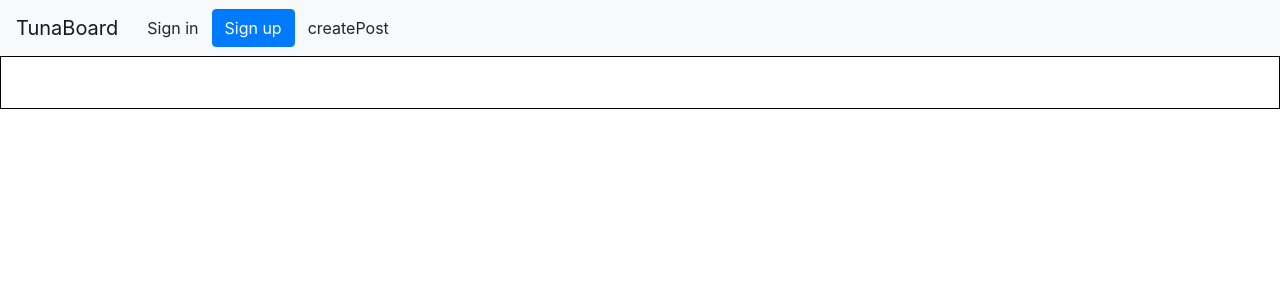
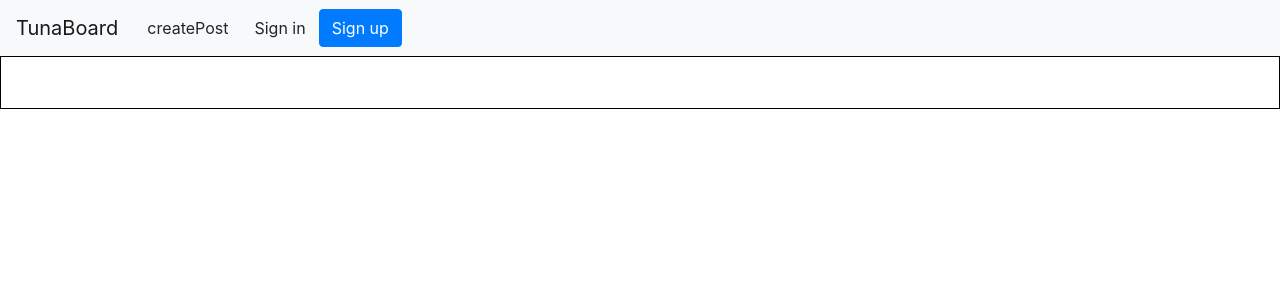
Before and after one commit to FRESH-TUNA/Auth_Django, a Django app: page / in a window 1280 px wide. Shown: the top 300 px of the page. Run offline with Django 3.2, Linux system fonts and the light colour scheme; data that the repository does not hold is empty; some libraries are stand-ins or nearby versions.

Commit message:
flex 레이아웃 구성

```diff
--- a/SimpleBoard/templates/Shared/nav.html
+++ b/SimpleBoard/templates/Shared/nav.html
@@ -1,7 +1,10 @@
-<nav class="navbar navbar-expand-sm bg-light navbar-light">
+<nav class="navbar navbar-expand-sm bg-light navbar-light" id="nav">
     <a class="navbar-brand" href="">TunaBoard</a>
+    <ul class="navbar-nav">
+            <a href="{% url 'createPost' %}"><button type="button" class="btn">createPost</button></a>
+    </ul>
 
-    <ul class="navbar-nav">
+    <ul class="navbar-nav" id="auth">
         {% if user.is_authenticated %}
             <li class="nav-item">
                 <a class="nav-link">Welcome! {{user.username}}</a>
@@ -22,8 +25,4 @@
                 <button type="button" class="btn btn-primary" data-toggle="modal" data-target="#signup-modal">Sign up</button>
         </li>
     </ul>
-
-    <ul class="navbar-nav">
-            <a href="{% url 'createPost' %}"><button type="button" class="btn">createPost</button></a>
-    </ul>
 </nav>
```
